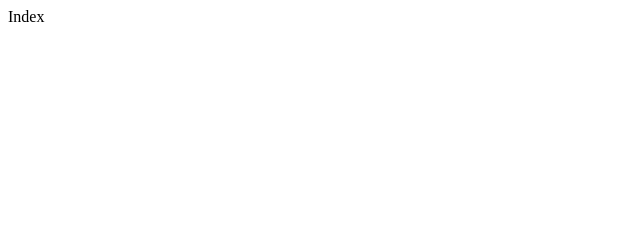
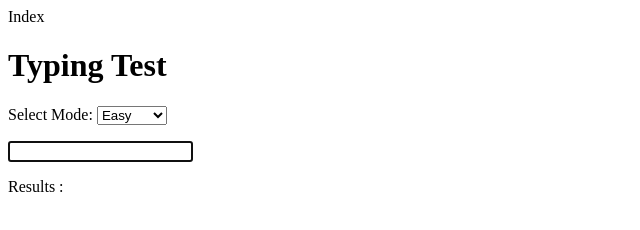
Before and after one commit to Metosela/Typer-Game-Go, a plain HTML site: page Index.html in a window 1280 px wide. Shown: the whole page, without its empty margins (0-640 px from the left). Drawn offline with Linux system fonts and the light colour scheme.

Commit message:
Modifie le code

```diff
--- a/Index.html
+++ b/Index.html
@@ -1 +1,31 @@
 Index
+<!DOCTYPE html>
+<html lang="en">
+
+<head>
+    <meta charset="UTF-8">
+    <meta name="viewport" content="width=device-width, initial-scale=1.0">
+    <title>Typing Test</title>
+</head>
+
+<body>
+    <header>
+        <h1>Typing Test</h1>
+        <label for="mode">Select Mode:</label>
+        <select id="mode">
+            <option value="easy">Easy</option>
+            <option value="medium">Medium</option>
+            <option value="hard">Hard</option>
+        </select>
+    </header>
+
+    <main>
+        <p id="word-display"></p>
+        <input type="text" id="input-field" autofocus>
+        <p id="results">Results : </p>
+    </main>
+
+    <script src="script.js"></script>
+</body>
+
+</html>
```
